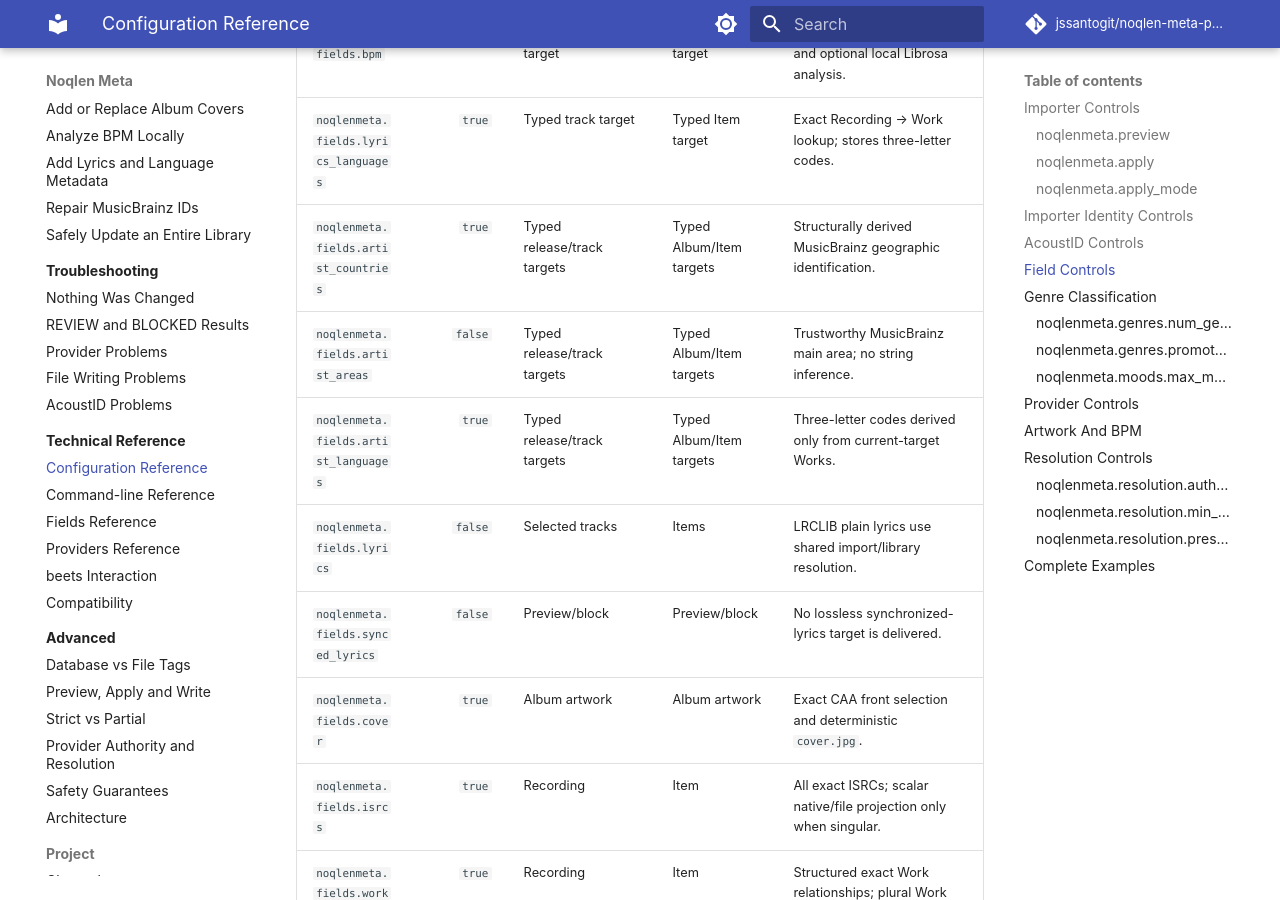
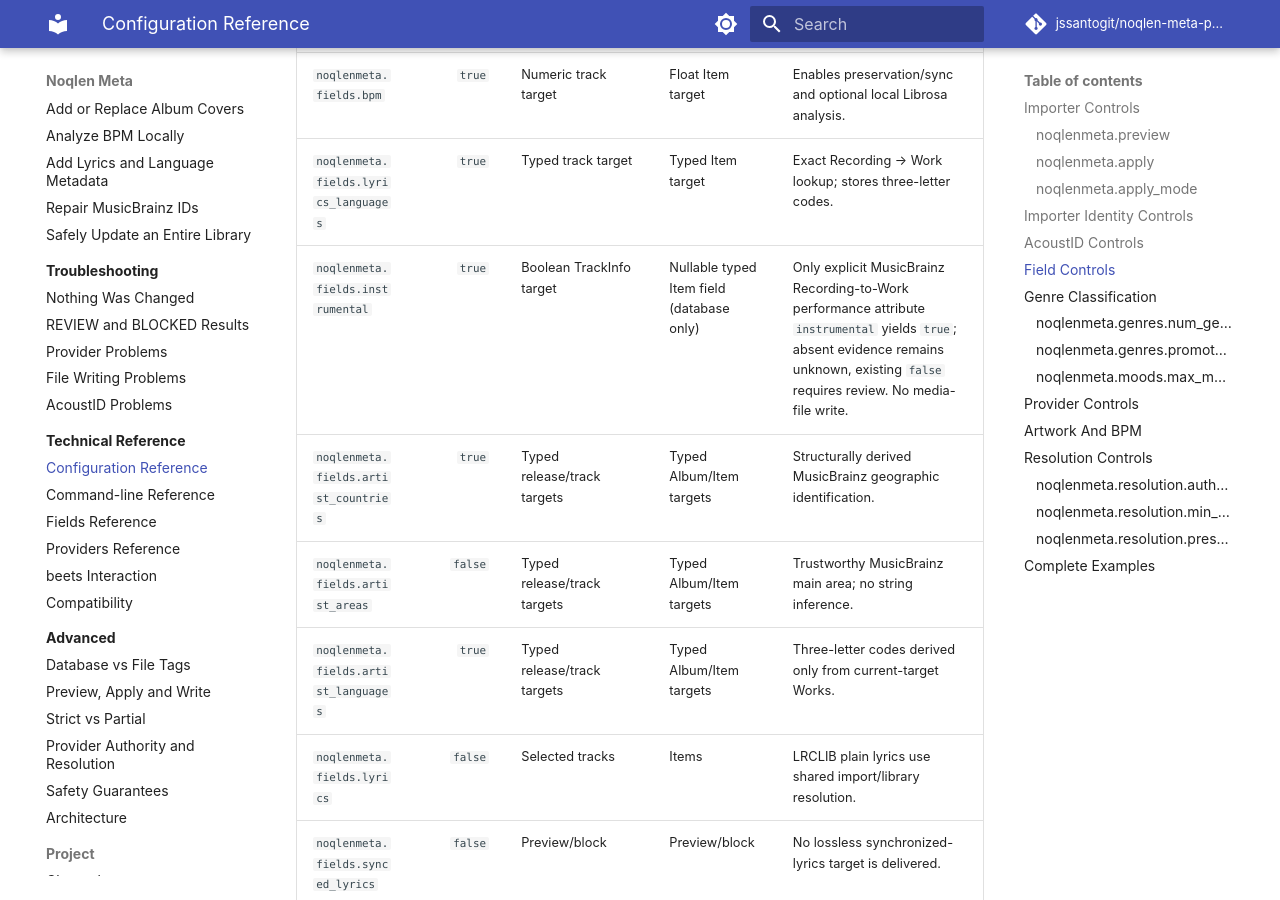
Before and after one commit to jssantogit/noqlen-meta-plugin, an MkDocs documentation site: the page built from site-docs/technical-reference/configuration.md, in a window 1280 px wide and 900 px high, scrolled down 4854 px. Built offline with MkDocs 1.6.1 and Material for MkDocs 9.7.7, drawn with Linux system fonts in a browser that asks for light colours; comment, search, counter and statistics services are not loaded.

Commit message:
docs(v3): document explicit instrumental semantics and format track gate

```diff
--- a/site-docs/technical-reference/configuration.md
+++ b/site-docs/technical-reference/configuration.md
@@ -111,6 +111,7 @@ exist. Enabling a field does not guarantee an enabled provider can supply it.
 | `noqlenmeta.fields.moods` | `true` | Typed track target | Typed Item target | Classified MusicBrainz tags; optional Last.fm corroboration/fallback. |
 | `noqlenmeta.fields.bpm` | `true` | Numeric track target | Float Item target | Enables preservation/sync and optional local Librosa analysis. |
 | `noqlenmeta.fields.lyrics_languages` | `true` | Typed track target | Typed Item target | Exact Recording -> Work lookup; stores three-letter codes. |
+| `noqlenmeta.fields.instrumental` | `true` | Boolean TrackInfo target | Nullable typed Item field (database only) | Only explicit MusicBrainz Recording-to-Work performance attribute `instrumental` yields `true`; absent evidence remains unknown, existing `false` requires review. No media-file write. |
 | `noqlenmeta.fields.artist_countries` | `true` | Typed release/track targets | Typed Album/Item targets | Structurally derived MusicBrainz geographic identification. |
 | `noqlenmeta.fields.artist_areas` | `false` | Typed release/track targets | Typed Album/Item targets | Trustworthy MusicBrainz main area; no string inference. |
 | `noqlenmeta.fields.artist_languages` | `true` | Typed release/track targets | Typed Album/Item targets | Three-letter codes derived only from current-target Works. |
```
